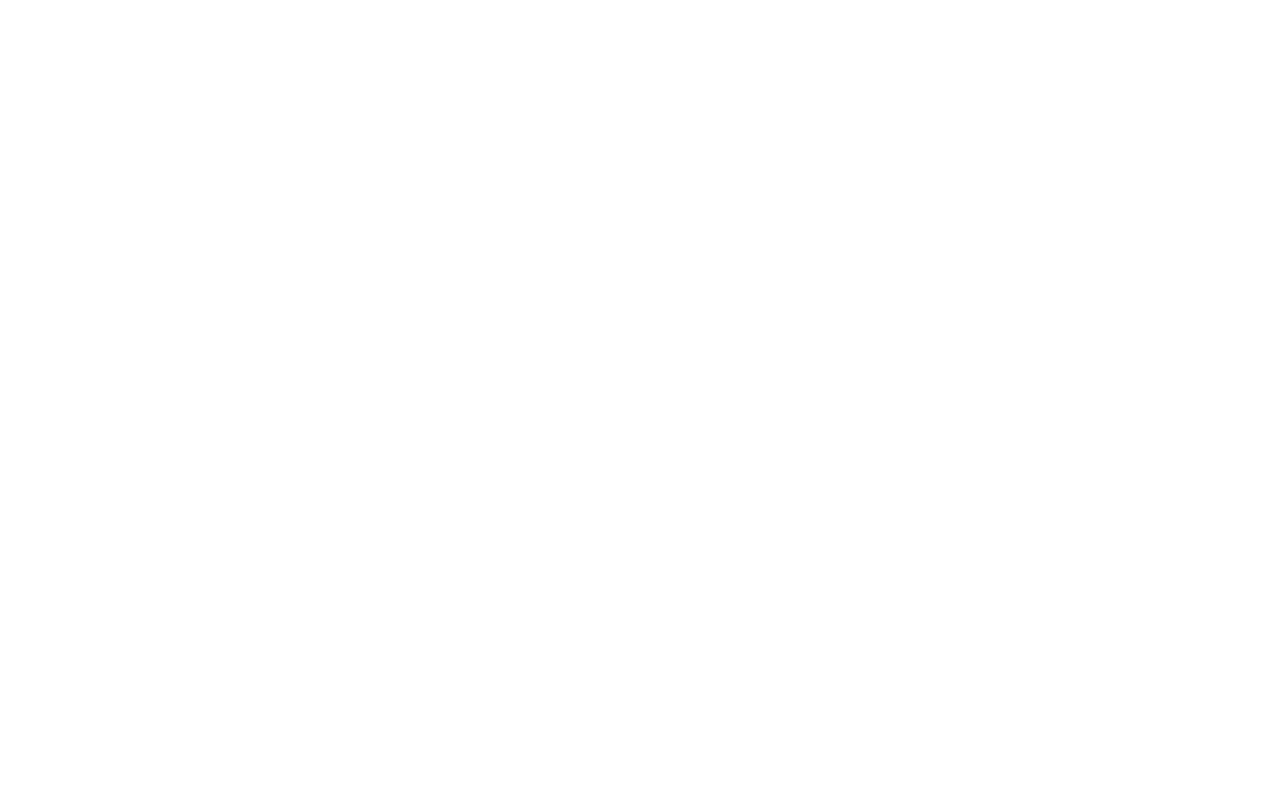
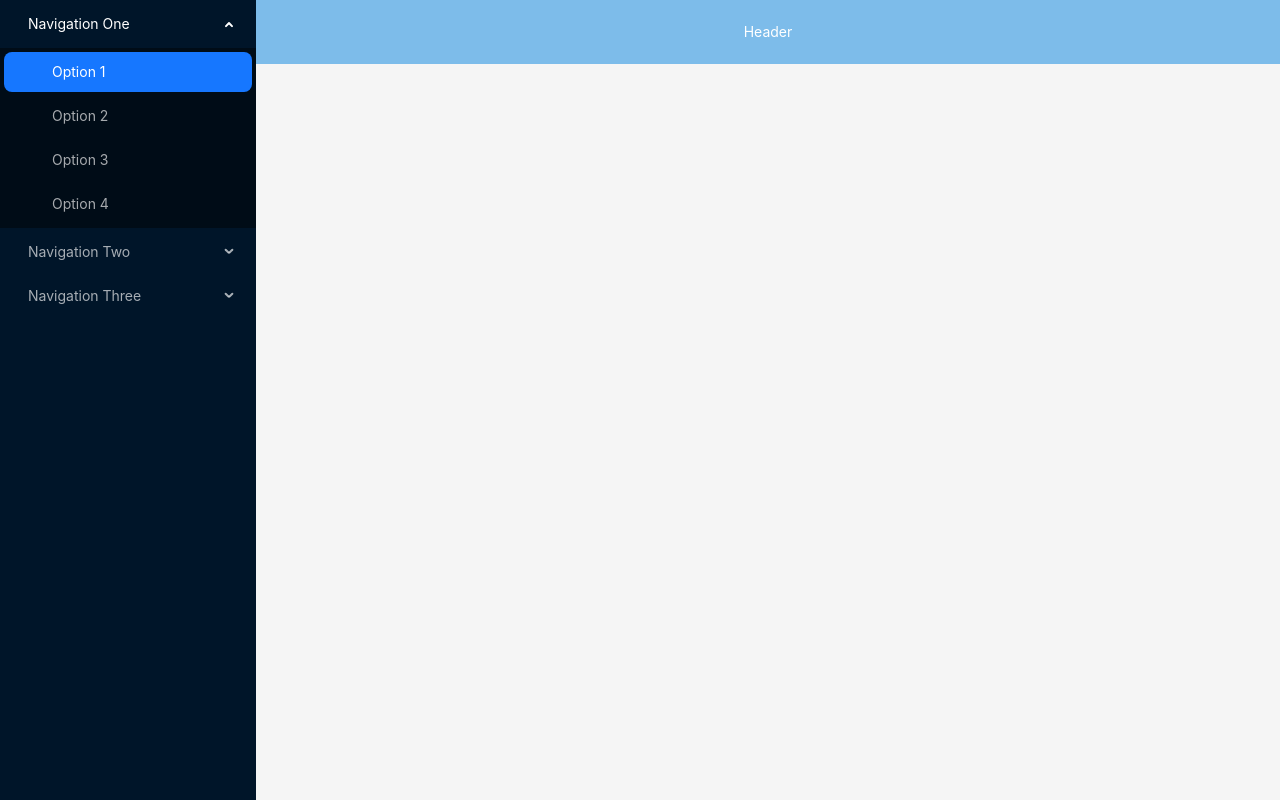
Before and after one commit to Gijela/cms-react, a React (Create React App) app: page /home in a window 1280 px wide. Before the commit this address had no page. Built offline with nearby package versions, Linux system fonts and the light colour scheme.

Commit message:
清楚多余代码，解决侧边栏宽度固定问题

```diff
--- a/src/App.js
+++ b/src/App.js
@@ -1,27 +1,18 @@
-import React, { useState } from 'react'
-import { BrowserRouter, Routes, Route, Link } from 'react-router-dom'
+import React from 'react'
+import { BrowserRouter, Routes, Route } from 'react-router-dom'
 
 import Login from './components/login.tsx';
-import HomeMenu from './components/HomeMenu.tsx'
-import Option1 from './components/Option1.tsx';
-import Option2 from './components/Option2.tsx';
-import Option3 from './components/Option3.tsx';
+import Home from './components/Home.tsx'
 
 import './App.scss'
 
 function App() {
-  let [isLogin, setIsLogin] = useState(false)
-  console.log(isLogin, 'islogin')
-
   return (
     <div className='app'>
       <BrowserRouter>
-        {isLogin && <HomeMenu />}
         <Routes>
-          <Route path='/' element={<Login isLogin={isLogin} setIsLogin={setIsLogin} />}></Route>
-          <Route path='/option1' element={<Option1 />}></Route>
-          <Route path='/option2' element={<Option2 />}></Route>
-          <Route path='/option3' element={<Option3 />}></Route>
+          <Route path='/' element={<Login />}></Route>
+          <Route path='/home/*' element={<Home />}></Route>
         </Routes>
       </BrowserRouter>
     </div>
--- /dev/null
+++ b/src/components/Home.tsx
@@ -0,0 +1,40 @@
+import React from "react";
+import { Layout, Space } from "antd";
+
+import HomeMenu from "./HomeMenu.tsx";
+import Option1 from "./Option1.tsx";
+import Option2 from "./Option2.tsx";
+import Option3 from "./Option3.tsx";
+import { Routes } from "react-router-dom";
+import { Route } from "react-router-dom";
+
+const { Header, Sider, Content } = Layout;
+
+const headerStyle: React.CSSProperties = {
+  textAlign: "center",
+  color: "#fff",
+  height: 64,
+  paddingInline: 50,
+  lineHeight: "64px",
+  backgroundColor: "#7dbcea",
+};
+
+const App: React.FC = () => (
+  <Space direction="vertical" style={{ width: "100%" }} size={[0, 48]}>
+    <Layout>
+      <Sider><HomeMenu /></Sider>
+      <Layout>
+        <Header style={headerStyle}>Header</Header>
+        <Content>
+          <Routes>
+            <Route path="/option1" element={<Option1 />}></Route>
+            <Route path="/option2" element={<Option2 />}></Route>
+            <Route path="/option3" element={<Option3 />}></Route>
+          </Routes>
+        </Content>
+      </Layout>
+    </Layout>
+  </Space>
+);
+
+export default App;
--- a/src/components/HomeMenu.scss
+++ b/src/components/HomeMenu.scss
@@ -1,3 +1,10 @@
 .home-menu {
   height: 100vh;
 }
+
+// 原本antd的组件将侧边菜单栏的宽度写死为200px, 这里将其修改为根据内容自动展开
+.ant-layout-sider-dark {
+  flex: 0 0 auto !important;
+  max-width: 100vw !important;
+  width: auto !important;
+}
--- a/src/components/HomeMenu.tsx
+++ b/src/components/HomeMenu.tsx
@@ -54,11 +54,11 @@ const App: React.FC = () => {
     console.log("click ", e);
     // 这里只做了前面三个option的路由匹配
     if (e.key === '1') {
-      navigate('/option1')
+      navigate('/home/option1')
     } else if (e.key === '2') {
-      navigate('/option2')
+      navigate('/home/option2')
     } else if (e.key === '3') {
-      navigate('/option3')
+      navigate('/home/option3')
     }
     setCurrent(e.key);
   };
--- a/src/components/Option1.tsx
+++ b/src/components/Option1.tsx
@@ -1,8 +1,10 @@
 import React from "react"
+
+import './Option1.scss'
 
 function Option1() {
   return (
-    <div>Option1</div>
+    <div className="option1">Option1</div>
   )
 }
 
--- a/src/components/login.tsx
+++ b/src/components/login.tsx
@@ -4,7 +4,7 @@ import { useNavigate } from 'react-router-dom';
 import { Button, Checkbox, Form, Input } from 'antd';
 import './login.scss'
 
-const Login: React.FC = ({isLogin, setIsLogin}) => {
+const Login: React.FC = () => {
   const navigate = useNavigate()
 
   type inputValue = {
@@ -20,8 +20,7 @@ const Login: React.FC = ({isLogin, setIsLogin}) => {
     // 这里模拟账号密码是 admin, 12345
     if (values.username === 'admin' && values.password === '12345') {
       console.log('登陆成功:', values);
-      navigate('/option1') // 在页面中实现路由跳转
-      setIsLogin(isLogin = true) // 用 isLogin 来判断是否显示菜单栏，实现在登陆页面不显示，在首页显示的效果
+      navigate('/home/option1') // 在页面中实现路由跳转
     } else {
       onFinishFailed('账号密码错误, 测试账号是admin，密码是12345')
     }
```
Also changed, not shown: src/components/Option1.scss (added).
